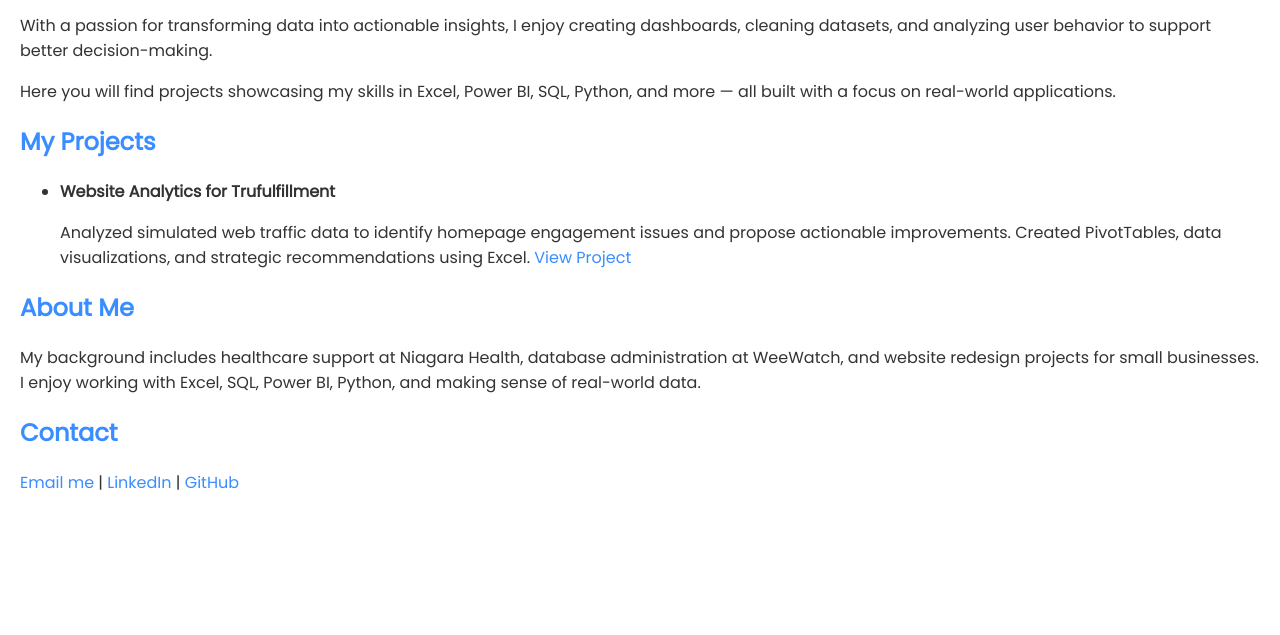
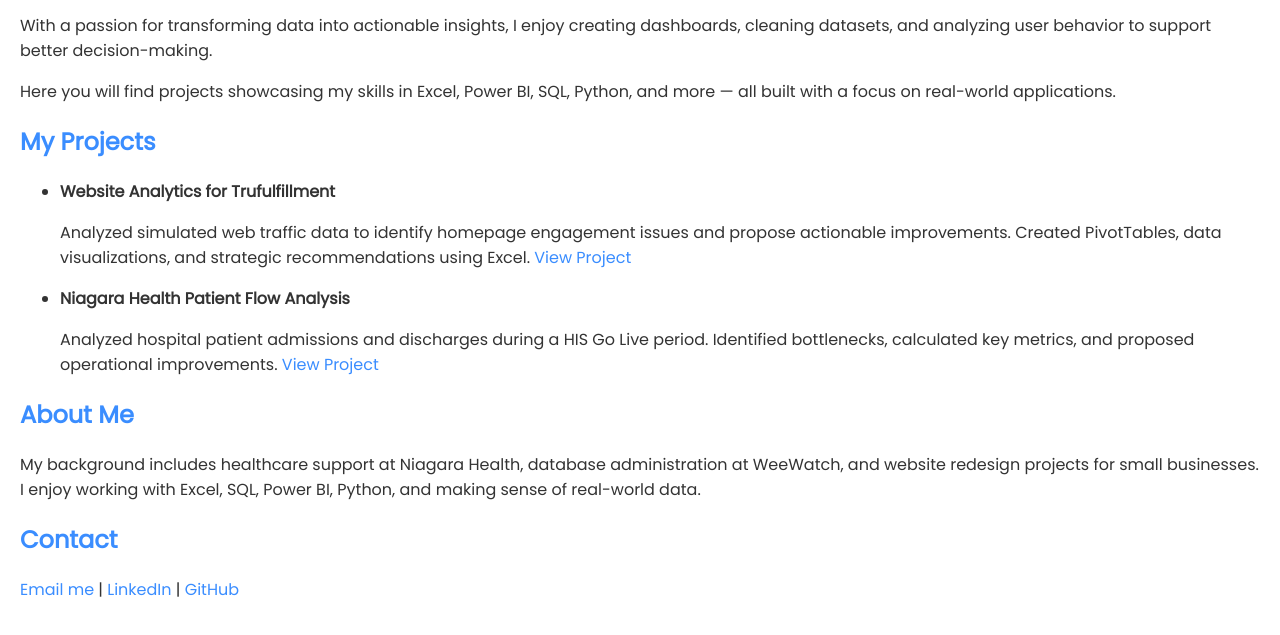
Before and after one commit to SeolheeKim7/SeolheeKim7.github.io, a plain HTML site: page index.html in a window 1280 px wide. Shown: the part 117-752 px from the top of the page. Drawn offline with Linux system fonts and the light colour scheme.

Commit message:
Update index.html

```diff
--- a/index.html
+++ b/index.html
@@ -32,6 +32,10 @@
     <strong>Website Analytics for Trufulfillment</strong><br>
     <p>Analyzed simulated web traffic data to identify homepage engagement issues and propose actionable improvements. Created PivotTables, data visualizations, and strategic recommendations using Excel. <a href="https://github.com/SeolheeKim7/trufulfillment-analytics" target="_blank">View Project</a></p>
   </li>
+  <li>
+    <strong>Niagara Health Patient Flow Analysis</strong><br>
+    <p>Analyzed hospital patient admissions and discharges during a HIS Go Live period. Identified bottlenecks, calculated key metrics, and proposed operational improvements. <a href="https://github.com/SeolheeKim7/niagara_health_patient_flow/tree/main/projects/niagara_health_patient_flow" target="_blank">View Project</a></p>
+  </li>
 </ul>
 
 <h2>About Me</h2>
```
